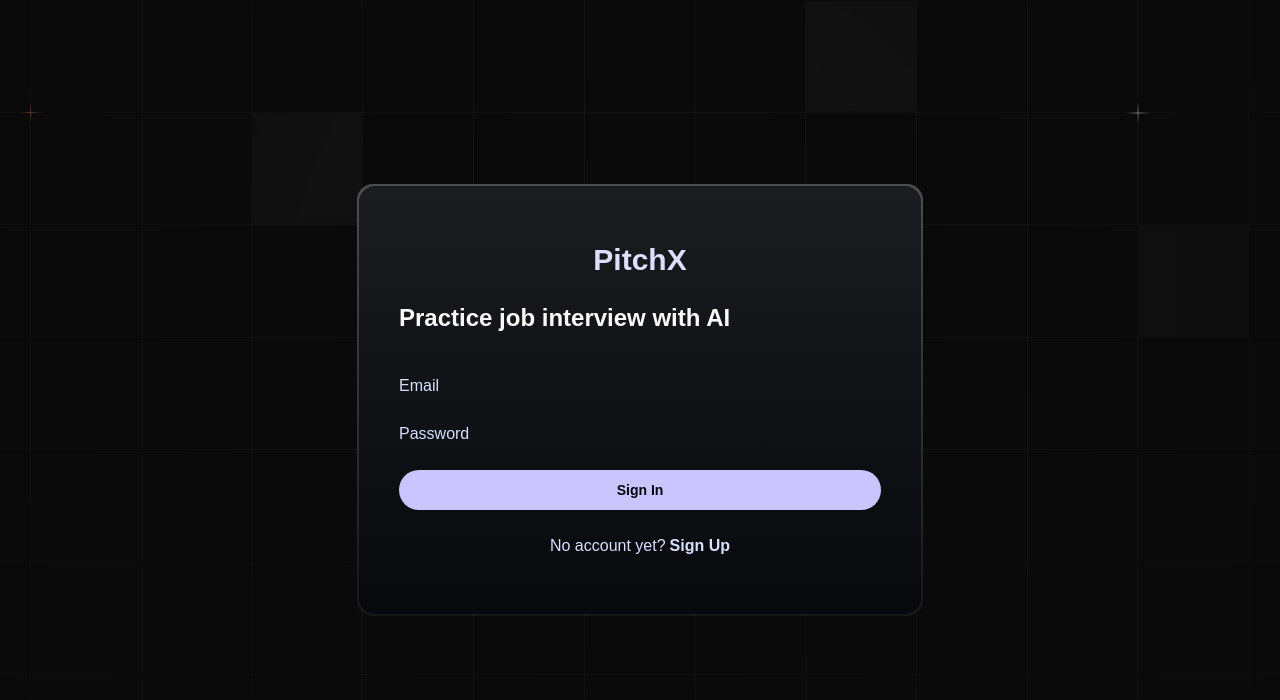
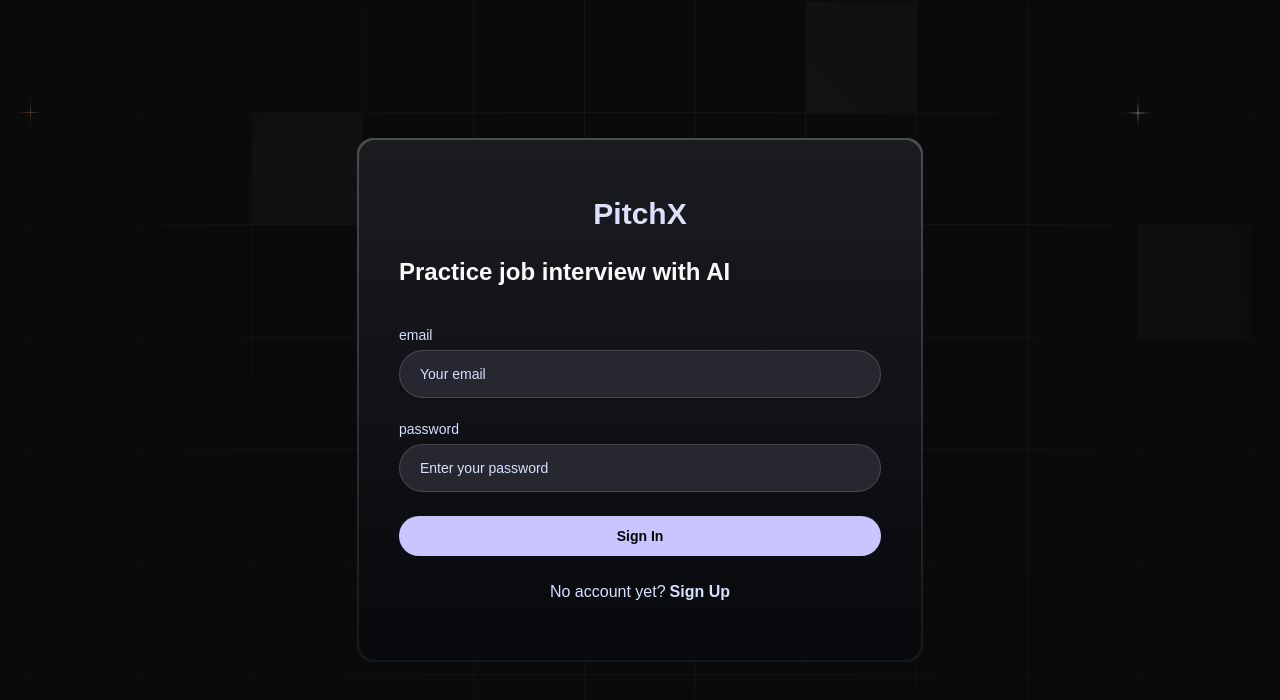
Before and after one commit to arnavsharma1811/pitchX, a Next.js app: page /sign-in in a window 1280 px wide. Shown: the top 700 px of the page. Built offline with nearby package versions, Linux system fonts and the light colour scheme; a web font is replaced by a local one.

Commit message:
finished auth pages

```diff
--- a/app/(auth)/sign-in/page.tsx
+++ b/app/(auth)/sign-in/page.tsx
@@ -1,4 +1,4 @@
-import AuthForm from "@/app/components/AuthForm";
+import AuthForm from "@/components/AuthForm";
 
 export default function SignIn() {
     return (
--- a/app/(auth)/sign-up/page.tsx
+++ b/app/(auth)/sign-up/page.tsx
@@ -1,4 +1,4 @@
-import AuthForm from "@/app/components/AuthForm";
+import AuthForm from "@/components/AuthForm";
 
 const SignUp = () => {
     return (
--- a/app/components/AuthForm.tsx
+++ b/components/AuthForm.tsx
@@ -4,8 +4,9 @@ import { zodResolver } from "@hookform/resolvers/zod"
 import { useForm } from "react-hook-form"
 import { z } from "zod"
 import { Button } from "@/components/ui/button"
-import {Form, FormField} from "@/components/ui/form"
-
+import {Form} from "@/components/ui/form"
+import Formfield from "@/components/FormField"
+import { useRouter } from "next/navigation"
 import { toast } from "sonner"
 
 
@@ -21,7 +22,8 @@ const authFormSchema = (type: FormType) => {
 }
 
 const AuthForm = ({type} : {type: FormType}) => {
-      const formSchema = authFormSchema(type);
+  const router = useRouter();
+  const formSchema = authFormSchema(type);
 const form = useForm<z.infer<typeof formSchema>>({
     resolver: zodResolver(formSchema),
     defaultValues: {
@@ -35,7 +37,8 @@ const form = useForm<z.infer<typeof formSchema>>({
   function onSubmit(values: z.infer<typeof formSchema>) {
    try{
          if( type === 'sign-up'){
-            console.log('SIGN UP', values);
+            toast.success('Account created successfully, Please sign in')
+            router.push('/sign-in')
          }
          else{
             console.log('SIGN IN', values);
@@ -62,19 +65,27 @@ const form = useForm<z.infer<typeof formSchema>>({
     <Form {...form}>
       <form onSubmit={form.handleSubmit(onSubmit)} className="w-full space-y-6 mt-4 form">
         {!isSignIn && (
-          <FormField
-            control={form.control}
-            name="name"
-            render={({ field }) => (
-              <div className="flex ">
-                <label>Name</label>
-                <input {...field} placeholder="Your name" />
-              </div>
-            )}
-          />
+         <Formfield
+         control={form.control}
+  name="name"
+  label="Name"
+  placeholder="Your name"
+ />
         )}
-        <p>Email</p>
-        <p>Password</p>
+        <Formfield
+         control={form.control}
+  name="email"
+  label="email"
+  placeholder="Your email"
+  type="email"
+ />
+        <Formfield
+         control={form.control}
+  name="password"
+  label="password"
+  placeholder="Enter your password"
+  type="password"
+ />
         <Button className="btn" type="submit">{isSignIn ? 'Sign In' : 'Create an account'}</Button>
       </form>
     </Form>
--- a/app/components/FormField.tsx
+++ b/components/FormField.tsx
@@ -16,7 +16,7 @@ interface FormFieldProps<T extends FieldValues> {
   type?: "text" | "email" | "password";
 }
 
-const FormField = <T extends FieldValues>({
+const Formfield = <T extends FieldValues>({
   control,
   name,
   label,
@@ -45,4 +45,4 @@ const FormField = <T extends FieldValues>({
   );
 };
 
-export default FormField;
+export default Formfield;
```
